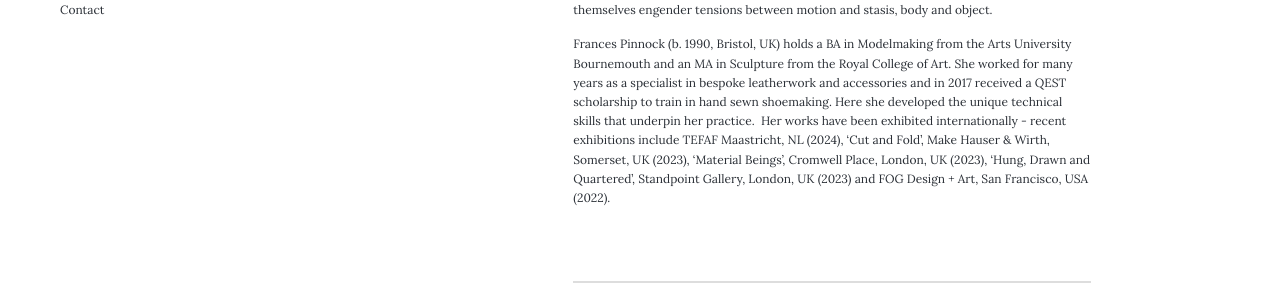
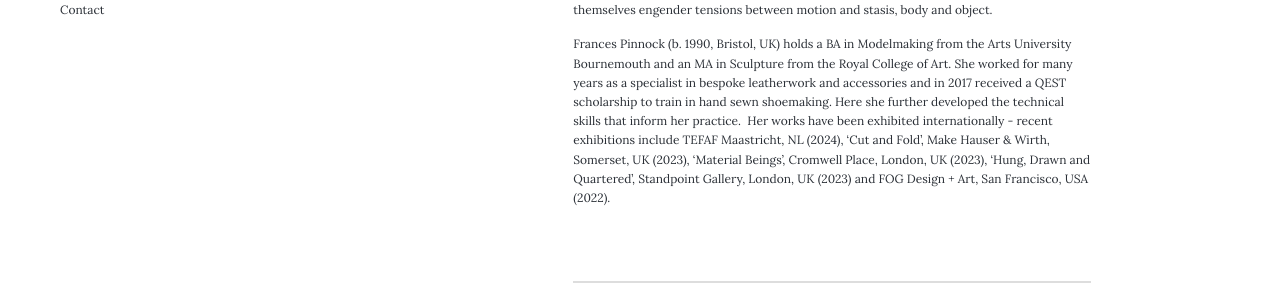
Before and after one commit to francespinnock/francespinnock.github.io, a Jekyll site: the page built from _pages/about.md, in a window 1280 px wide and 900 px high. Shown: the part 305-591 px from the top of the window. Built offline with Jekyll 4.4.1, drawn with Linux system fonts in a browser that asks for light colours; nearby versions of some CDN libraries.

Commit message:
Update about.md

```diff
--- a/_pages/about.md
+++ b/_pages/about.md
@@ -10,7 +10,7 @@ Frances Pinnock is an artist living and working in London. Her practice is an ex
 
 Central to Pinnock’s work are the processes of pattern cutting and hand stitching, enabling ideas to shift between two and three-dimensions. These formulaic and often repetitive actions are contrasted by those of gesture and intuition – as assembled components are playfully arranged and rearranged until they rest in a final composition. Through the making of her work Pinnock experiences points of tension and rest in movement, while the works themselves engender tensions between motion and stasis, body and object.
 
-Frances Pinnock (b. 1990, Bristol, UK) holds a BA in Modelmaking from the Arts University Bournemouth and an MA in Sculpture from the Royal College of Art. She worked for many years as a specialist in bespoke leatherwork and accessories and in 2017 received a QEST scholarship to train in hand sewn shoemaking. Here she developed the unique technical skills that underpin her practice.  Her works have been exhibited internationally - recent exhibitions include TEFAF Maastricht, NL (2024), 'Cut and Fold', Make Hauser & Wirth, Somerset, UK (2023), 'Material Beings', Cromwell Place, London, UK (2023), 'Hung, Drawn and Quartered', Standpoint Gallery, London, UK (2023) and FOG Design + Art, San Francisco, USA (2022).
+Frances Pinnock (b. 1990, Bristol, UK) holds a BA in Modelmaking from the Arts University Bournemouth and an MA in Sculpture from the Royal College of Art. She worked for many years as a specialist in bespoke leatherwork and accessories and in 2017 received a QEST scholarship to train in hand sewn shoemaking. Here she further developed the technical skills that inform her practice.  Her works have been exhibited internationally - recent exhibitions include TEFAF Maastricht, NL (2024), 'Cut and Fold', Make Hauser & Wirth, Somerset, UK (2023), 'Material Beings', Cromwell Place, London, UK (2023), 'Hung, Drawn and Quartered', Standpoint Gallery, London, UK (2023) and FOG Design + Art, San Francisco, USA (2022).
 
 
 
```
